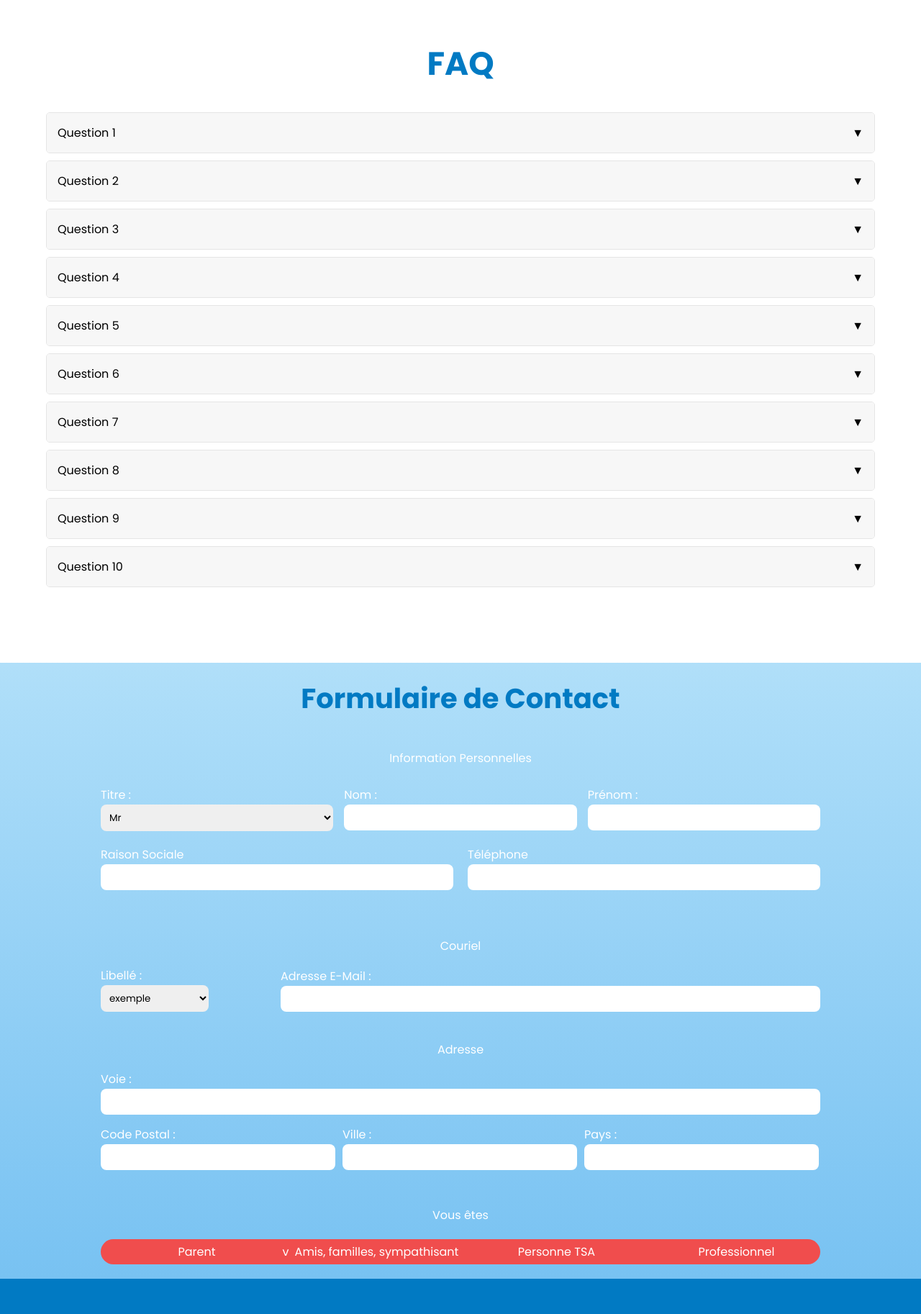
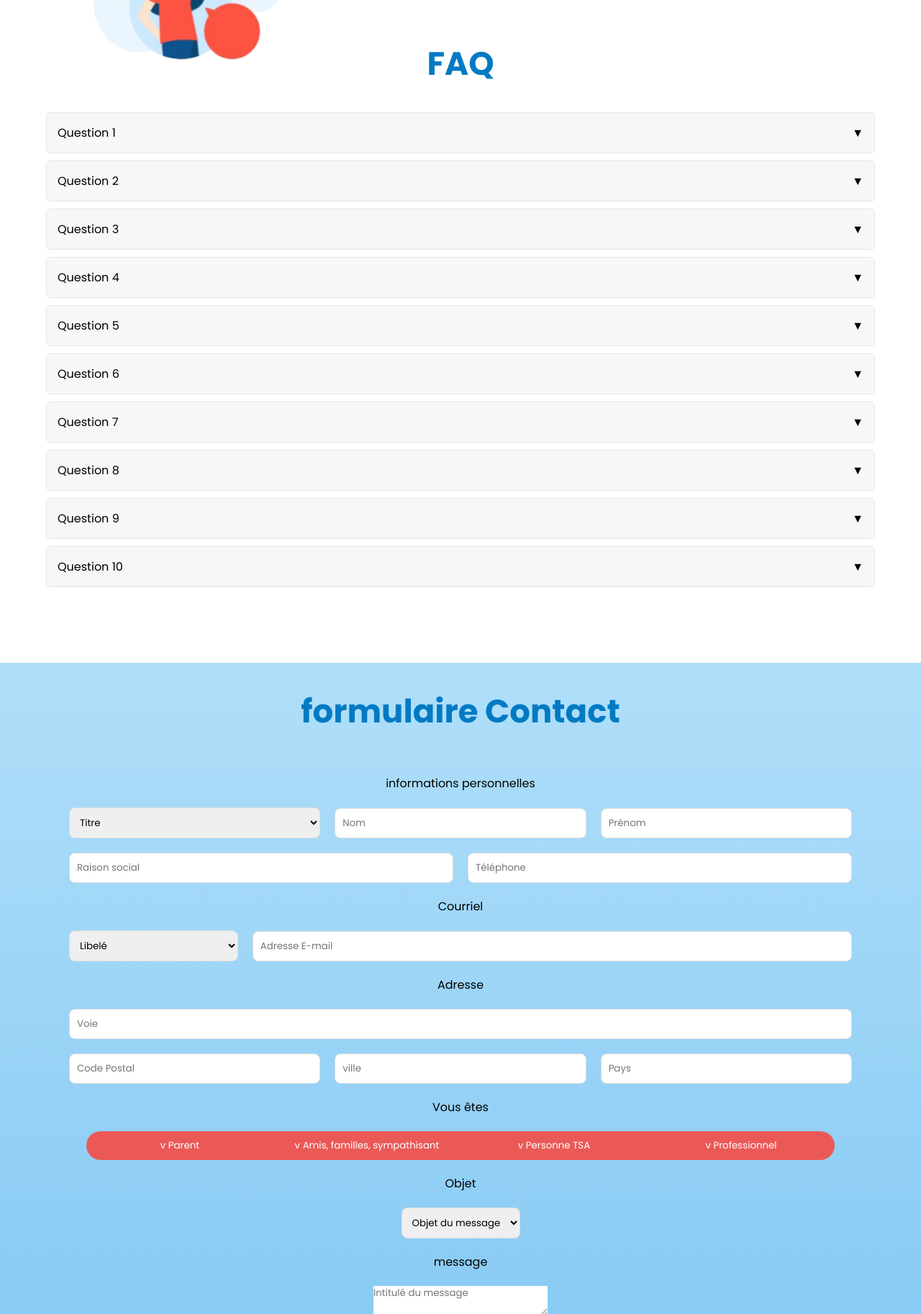
Before and after one commit to Ychnightder/SAE_WEB_2024, a PHP site: page /contact/contact.html in a window 1280 px wide; the page is wider, and only the part inside the window is pictured. Shown: the part 589-2415 px from the top of that part at 72% size. Run offline with PHP 8.4, Linux system fonts and the light colour scheme.

Commit message:
netoyage

```diff
--- a/src/contact/contact.css
+++ b/src/contact/contact.css
@@ -93,7 +93,7 @@
   flex-direction: column;
   align-items: center;
 }
-.faq h2 {
+.section h2 {
   font-size: 45px;
   font-weight: bold;
   margin: 45px 0;
@@ -157,189 +157,123 @@
   height: auto;
 }
 
-.form-contact h2 {
-  font-size: 3vw;
-  font-weight: bold;
-  color: #017ac3;
-  padding: 31px;
+.form-contact .form {
+  display: flex;
+  align-items: center;
+  justify-content: center;
+  flex-direction: column;
+  height: auto;
+  width: 85%;
+}
+.form input ,select {
+  padding: 10px;
+  box-sizing: border-box;
+  border-radius: 8px;
+  border: 1px solid #ddd;
 }
 
-.form-contact p {
+.form .form-info,
+.form-courriel,
+.form-adresse,
+.form-vs,
+.form-objet,
+.form-mss,
+.form-piecej,
+.form-sub,
+.form-btnSubmit {
+  width: 100%;
+  display: flex;
+  flex-direction: column;
+  align-items: center;
+  justify-content: center;
+  height: auto;
+}
+.form .form-info p,
+.form-courriel p,
+.form-adresse p,
+.form-vs p,
+.form-objet p,
+.form-mss p,
+.form-piecej p,
+.form-sub p,
+.form-btnSubmit p {
   margin: 25px;
-  color: white;
 }
 
-.form-contact form {
+.input-info ,
+.input-courriel ,
+.input-adresse ,
+.input-obj select,
+.input-textarena ,
+.input-pj ,
+.input-ck  {
+  display: flex;
   width: 100%;
   display: flex;
   align-items: center;
   justify-content: center;
-  flex-direction: column;
-}
-.info-form {
-  width: 90%;
-  max-width: 1200px;
-  display: flex;
-  flex-direction: column;
-  align-items: center;
-  margin-bottom: 20px;
+  flex-wrap: wrap;
+  gap: 20px;
 }
 
-.input-info {
-  width: 1000px;
-  display: flex;
-  flex-wrap: wrap;
-  justify-content: space-between;
-  gap: 10px;
-  padding: 10px;
-}
-.input-info .form-group {
-  flex-basis: calc(33.33% - 10px);
-  margin-bottom: 15px;
+
+
+
+.input-info select,
+.input-info input {
+  flex: 1 1 calc(33.33% - 20px); /* Make the first three inputs share the space */
 }
 
-.input-info .form-group:nth-child(4),
-.input-info .form-group:nth-child(5) {
-  flex-basis: calc(50% - 10px);
+.input-info input:nth-child(4),
+.input-info input:nth-child(5) {
+  flex: 1 1 calc(50% - 10px); /* Make the last two inputs take half width each */
 }
 
-.form-group label {
-  display: block;
-  margin-bottom: 5px;
-  color: white;
+
+
+
+.input-courriel select {
+  flex: 1 0 20%;             /* Fixed width of 25% for the dropdown */
 }
 
-.form-group select,
-.form-group input {
-  width: 100%;
-  padding: 8px;
-  box-sizing: border-box;
-  border-radius: 8px;
-}
-.adrss-form {
-  width: 90%;
-  max-width: 1200px;
-  display: flex;
-  flex-direction: column;
-  align-items: center;
-  margin-bottom: 20px;
+.input-courriel input {
+  flex: 1 0 75%;             /* Fixed width of 75% for the email input */
 }
 
-.adrss-form .input-adrss {
-  width: 1000px;
-  display: flex;
-  justify-content: space-between;
-  align-items: flex-end;
-  gap: 10px;
-}
-.input-adrss .form-group {
-  display: flex;
-  flex-direction: column;
+
+
+
+.input-adresse input:first-child {
+  width: 100%;                /* Make the first input (Voie) 100% width */
 }
 
-.input-adrss .form-group:first-child {
-  flex-basis: 15%;
+.input-adresse input:not(:first-child) {
+  width: 32%;                 /* Set the remaining inputs to take 32% width */
 }
 
-.input-adrss .form-group:last-child {
-  flex-basis: 75%;
+.input-adresse input:not(:first-child) {
+  flex: 1;                   /* Ensure all inputs share space evenly */
 }
 
-.adrrssP-form {
-  width: 90%;
-  max-width: 1200px;
-  display: flex;
-  align-items: center;
-  flex-direction: column;
-  margin-bottom: 20px;
-}
-.input-adrrsP {
-  width: 1000px;
-  display: flex;
-  flex-wrap: wrap;
-  gap: 10px;
-}
-
-.input-adrrsP .form-group {
-  display: flex;
-  flex-direction: column;
-  margin-bottom: 10px;
-}
-
-.input-adrrsP .form-group:first-child {
-  flex-basis: 100%;
-}
-
-.input-adrrsP .form-group:nth-child(2),
-.input-adrrsP .form-group:nth-child(3),
-.input-adrrsP .form-group:nth-child(4) {
-  flex-basis: calc(33% - 4px);
-}
-
-.form-vous-etes {
-  width: 90%;
-  max-width: 1200px;
-  display: flex;
-  align-items: center;
-  flex-direction: column;
-  margin-bottom: 20px;
-}
-
-.input-vous {
-  display: flex;
-  align-items: center;
-  justify-content: center;
-  background-color: #f04d4d;
-  border-radius: 50px;
-  height: 35px;
-  width: 1000px;
-}
-
-.checkbox-group {
-  display: flex;
-  align-items: center;
-  justify-content: center;
-  width: 100%;
-}
-
-.checkbox-group input[type="checkbox"] {
-  display: none;
-}
-
-.checkbox-group label {
+.input-vs{
   width: 100%;
   display: flex;
   align-items: center;
   justify-content: center;
-  color: white;
-  cursor: pointer;
+  height: 40px;
 }
 
-.checkbox-group input[type="checkbox"]:checked + label {
-  width: 100%;
-  height: 45px;
+.input-vs button{
+  width: 260px;
+  height: 100%;
+  cursor: pointer;
+  background: #EB5957;
+  color: white;
 }
 
-.checkbox-group label:before {
-  content: "v";
-  margin-right: 8px;
-  display: inline-block;
+.input-vs button:first-child{
+  border-radius: 50px 0px 0px 50px;
 }
-
-.checkbox-group input[type="checkbox"]:not(:checked) + label:before {
-  visibility: hidden;
+.input-vs button:last-child{
+  border-radius:  0px 50px  50px 0px ;
 }
-
-@media (max-width: 768px) {
-  .input-adrss {
-    flex-direction: column;
-  }
-
-  .input-adrss .form-group {
-    flex-basis: 100%; /* Full width for each input on small screens */
-  }
-
-  .input-adrrsP .form-group {
-    flex-basis: 100%; /* Stack all inputs vertically on small screens */
-  }
-}
--- a/src/contact/contact.html
+++ b/src/contact/contact.html
@@ -227,134 +227,117 @@
         </div>
       </section>
       <section class="section form-contact">
-        <h2>Formulaire de Contact</h2>
-
-        <form action="" method="">
-          <div class="info-form">
-            <p>Information Personnelles</p>
-
+        <h2>formulaire Contact</h2>
+        <form class="form" action="">
+          <div class="form-info">
+            <p>informations personnelles</p>
             <div class="input-info">
-              <div class="form-group">
-                <label for="titre">Titre :</label>
               <select id="titre" name="titre">
+                <option style="display: none" value="" selected disabled>
+                  Titre
+                </option>
                 <option value="Mr">Mr</option>
                 <option value="Mme">Mme</option>
                 <option value="Mlle">Mlle</option>
               </select>
-              </div>
-
-              <div class="form-group">
-                <label for="nom">Nom :</label>
-                <input type="text" id="nom" name="nom" required />
-              </div>
-
-              <div class="form-group">
-                <label for="prenom">Prénom : </label>
-                <input type="text" id="prenom" name="prenom" required />
-              </div>
-
-              <div class="form-group">
-                <label for="raison-social">Raison Sociale</label>
-                <input type="text" id="raison-social" name="raison-social" />
-              </div>
-
-              <div class="form-group">
-                <label for="telephone">Téléphone</label>
-                <input type="tel" id="telephone" name="telephone" required />
+              <input type="text" placeholder="Nom" />
+              <input type="text" placeholder="Prénom" />
+              <input type="text" placeholder="Raison social" />
+              <input type="text" placeholder="Téléphone" />
             </div>
           </div>
+          <div class="form-courriel">
+            <p>Courriel</p>
+            <div class="input-courriel">
+              <select id="Libele" name="Libele">
+                <option style="display: none" value="" selected disabled>
+                  Libelé
+                </option>
+                <option value="Personnelle">Personnelle</option>
+                <option value="Bureau">Bureau</option>
+              </select>
+              <input type="email" placeholder="Adresse E-mail" />
             </div>
-          <div class="adrss-form">
-            <p>Couriel</p>
-            <div class="input-adrss">
-              <div class="form-group">
-                <label for="Libelle">Libellé :</label>
-                <select id="Libelle" name="Libelle">
-                  <option value="Mr">exemple</option>
-                  <option value="Mr">exemple</option>
-                  <option value="Mr">exemple</option>
-                  <option value="Mr">exemple</option>
-                  <option value="Mme">Personnelle</option>
-                  <option value="Mlle">Bureau</option>
-                </select>
           </div>
-
-              <div class="form-group">
-                <label for="adresse-email">Adresse E-Mail : </label>
-                <input
-                  type="email"
-                  id="adresse-email"
-                  name="adresse-email"
-                  required
-                />
+          <div class="form-adresse">
+            <p>Adresse</p>
+            <div class="input-adresse">
+              <input type="text" placeholder="Voie" />
+              <input type="text" placeholder="Code Postal" />
+              <input type="text" placeholder="ville" />
+              <input type="text" placeholder="Pays" />
             </div>
+          </div>
+          <div class="form-vs">
+            <p>Vous êtes</p>
+            <div class="input-vs">
+              <button><span>v</span> Parent</button>
+              <button><span>v</span> Amis, familles, sympathisant</button>
+              <button><span>v</span> Personne TSA</button>
+              <button><span>v</span> Professionnel</button>
             </div>
           </div>
 
-          <div class="adrrssP-form">
-            <p>Adresse</p>
-
-            <div class="input-adrrsP">
-              <div class="form-group">
-                <label for="voie">Voie :</label>
-                <input type="text" id="voie" name="voie" />
+          <div class="form-objet">
+            <p>Objet</p>
+            <div class="input-obj">
+              <select id="Objet" name="Objet">
+                <option style="display: none" value="" selected disabled>
+                  Objet du message
+                </option>
+                <option value="Personnelle">-</option>
+                <option value="Bureau">-</option>
+              </select>
             </div>
-
-              <div class="form-group">
-                <label for="code-postal">Code Postal : </label>
-                <input type="text" id="code-postal" name="code-postal" />
           </div>
-
-              <div class="form-group">
-                <label for="ville">Ville : </label>
-                <input type="text" id="ville" name="ville" />
-              </div>
-
-              <div class="form-group">
-                <label for="pays">Pays :</label>
-                <input type="text" id="pays" name="pays" />
-              </div>
+          <div class="form-mss">
+            <p>message</p>
+            <div class="input-textarena">
+              <textarea
+                id="message"
+                name="message"
+                placeholder="Intitulé du message"
+              ></textarea>
             </div>
           </div>
 
-          <div class="form-vous-etes">
-            <p>Vous êtes</p>
-            <div class="input-vous">
-              <div class="checkbox-group">
-                <input
-                  type="checkbox"
-                  id="parent"
-                  name="vous-etes"
-                  value="Parent"
-                />
-                <label for="parent">Parent</label>
-
-                <input
-                  type="checkbox"
-                  id="ami"
-                  name="vous-etes"
-                  value="Amis, familles, sympathisant"
-                  checked
-                />
-                <label for="ami">Amis, familles, sympathisant</label>
-
-                <input
-                  type="checkbox"
-                  id="tsa"
-                  name="vous-etes"
-                  value="Personne TSA"
-                />
-                <label for="tsa">Personne TSA</label>
-
-                <input
-                  type="checkbox"
-                  id="professionnel"
-                  name="vous-etes"
-                  value="Professionnel"
-                />
-                <label for="professionnel">Professionnel</label>
+          <div class="form-piecej">
+            <p>ajouter une pièce jointe</p>
+            <div class="input-pj">
+              <input type="file" id="fichier" name="fichier" />
             </div>
           </div>
+
+          <div class="form-sub">
+            <p>En soumettant ce formulaire j'accepte</p>
+            <div class="input-ck">
+              <input id="ck" type="checkbox" />
+              <label for="ck">
+                Que les informations saisies soient exploitées par l’association
+                Autisme France afin qu’elle puisse enregistrer mon adhésion
+                et/ou mon inscription et m’adresser le reçu correspondant, le
+                coupon d’entrée au congrès, m’envoyer la revue si j’adhère, me
+                joindre au sujet de ma demande et/ou mon inscription et/ou mon
+                règlement et me tenir informé de l’actualité de l’association.
+                Afin de protéger la confidentialité de vos données personnelles,
+                l’association Autisme France s’engage à ne pas divulguer, ne pas
+                transmettre, ni partager vos données personnelles avec d’autres
+                entités, entreprises ou organismes, quels qu’ils soient,
+                conformément au Règlement Général de Protection des Données de
+                2018 sur la protection des données personnelles. Pour connaître
+                et exercer vos droits, notamment de retrait de consentement à
+                l’utilisation de vos données collectées par ce formulaire,
+                veuillez écrire à Autisme France 1175 avenue de la République
+                06550 La Roquette-sur-Siagne ou contact@autisme-france.fr Pour
+                plus d’informations vous pouvez consulter notre Politique de
+                confidentialité. Ce formulaire est 100% sécurisé grâce au
+                protocole de cryptage SSL (Secure Socket Layer).
+              </label>
+            </div>
+          </div>
+          <div class="form-btnSubmit">
+            <button type="submit">Envoyer</button>
+            <button>Retour</button>
           </div>
         </form>
       </section>
--- a/src/shared-css/main.css
+++ b/src/shared-css/main.css
@@ -87,6 +87,7 @@ video {
   vertical-align: baseline;
   text-decoration: none;
   font-family: "Poppins", system-ui;
+  box-sizing: border-box;
 }
 /* HTML5 display-role reset for older browsers */
 article,
```
Lines whose indentation alone changed are shown as unchanged.
